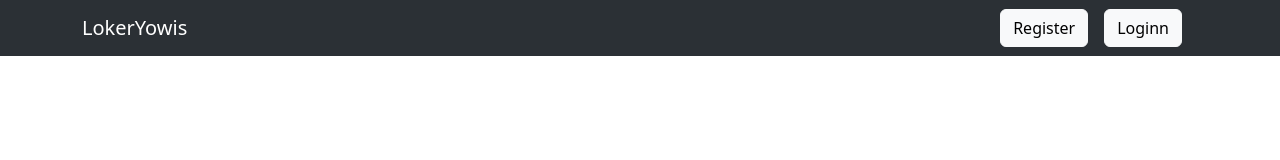
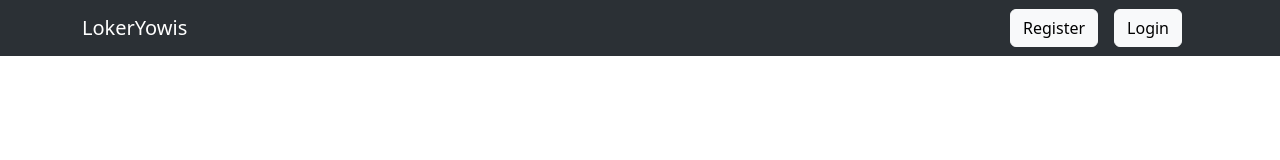
Before and after one commit to fajarph/loker-yowis, a React (Create React App) app in the folder frontend/: page / in a window 1280 px wide. Shown: the top 160 px of the page. Built offline with nearby package versions, Linux system fonts and the light colour scheme.

Commit message:
Update Navbar.jsx

```diff
--- a/frontend/src/components/Navbar.jsx
+++ b/frontend/src/components/Navbar.jsx
@@ -43,7 +43,7 @@ const Navbar = () => {
                 </div>
                 <div>
                     {!isLoggedIn && (
-                        <Link to={'/login'} type="submit" className="btn btn-light me-3">Loginn</Link>
+                        <Link to={'/login'} type="submit" className="btn btn-light me-3">Login</Link>
                     )}
                 </div>
                 {isLoggedIn && (
```
